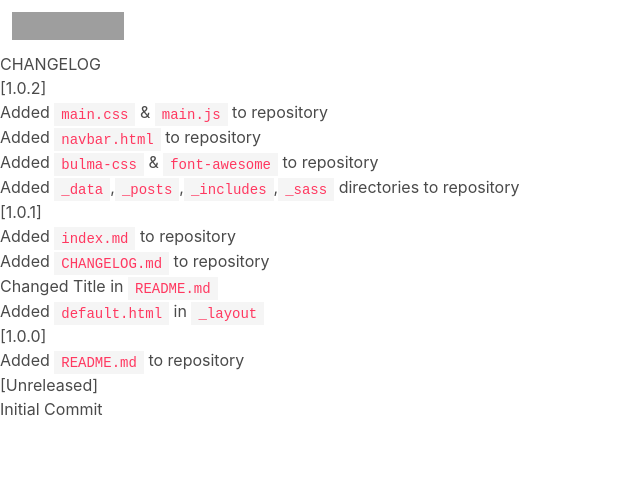
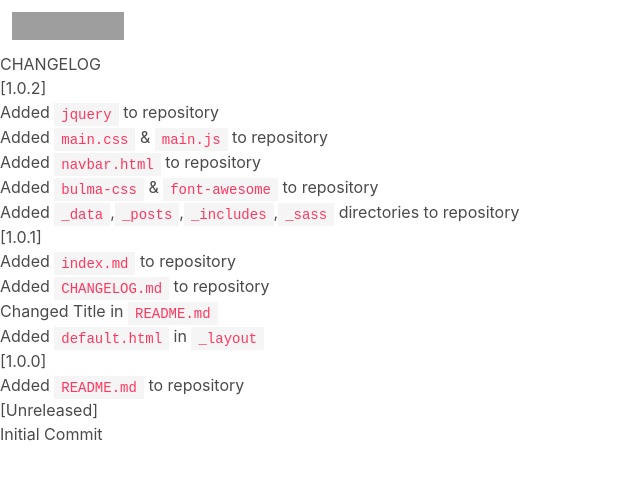
Before and after one commit to thecodechef/sublime-merge-test, a Jekyll site: the page built from CHANGELOG.md, in a window 1280 px wide, cut to the strip 0-480 px from the top of the page. Shown: the whole strip, without its empty margins (0-640 px from the left). Built offline with Jekyll 4.4.1, drawn with Linux system fonts in a browser that asks for light colours; nearby versions of some CDN libraries; our own code applies the rules of GitHub Pages for plain Markdown files; part of the change alters nothing that is shown; grey boxes are pictures that could not be loaded.

Commit message:
:heart: Added jquery to repository

```diff
--- a/_config.yml
+++ b/_config.yml
@@ -16,5 +16,9 @@ css:
 js:
   font_awesome:
     cdn: "https://use.fontawesome.com/releases/v5.3.1/js/all.js"
+  jquery:
+    cdn: "https://code.jquery.com/jquery-3.3.1.slim.min.js"
+    integrity: "sha256-3edrmyuQ0w65f8gfBsqowzjJe2iM6n0nKciPUp8y+7E="
+    origin: "anonymous"
   main:
     file: "assets/js/main.js"
--- a/_layouts/default.html
+++ b/_layouts/default.html
@@ -11,7 +11,7 @@
   {%- include navbar.html -%}
   {{ content }}
   <script defer src="{{ site.js.font_awesome.cdn }}"></script>
-  <script defer src="{{ site.js.jquery.cdn }}"></script>
-  <script defer src="{{ site.js.main.file }}"></script>
+  <script defer src="{{ site.js.jquery.cdn }}" integrity="{{ site.jquery.integrity }}" crossorigin="{{ site.jquery.origin }}"></script>
+  <script src="{{ site.js.main.file }}"></script>
 </body>
 </html>
```
Also changed, not shown: CHANGELOG.md.
